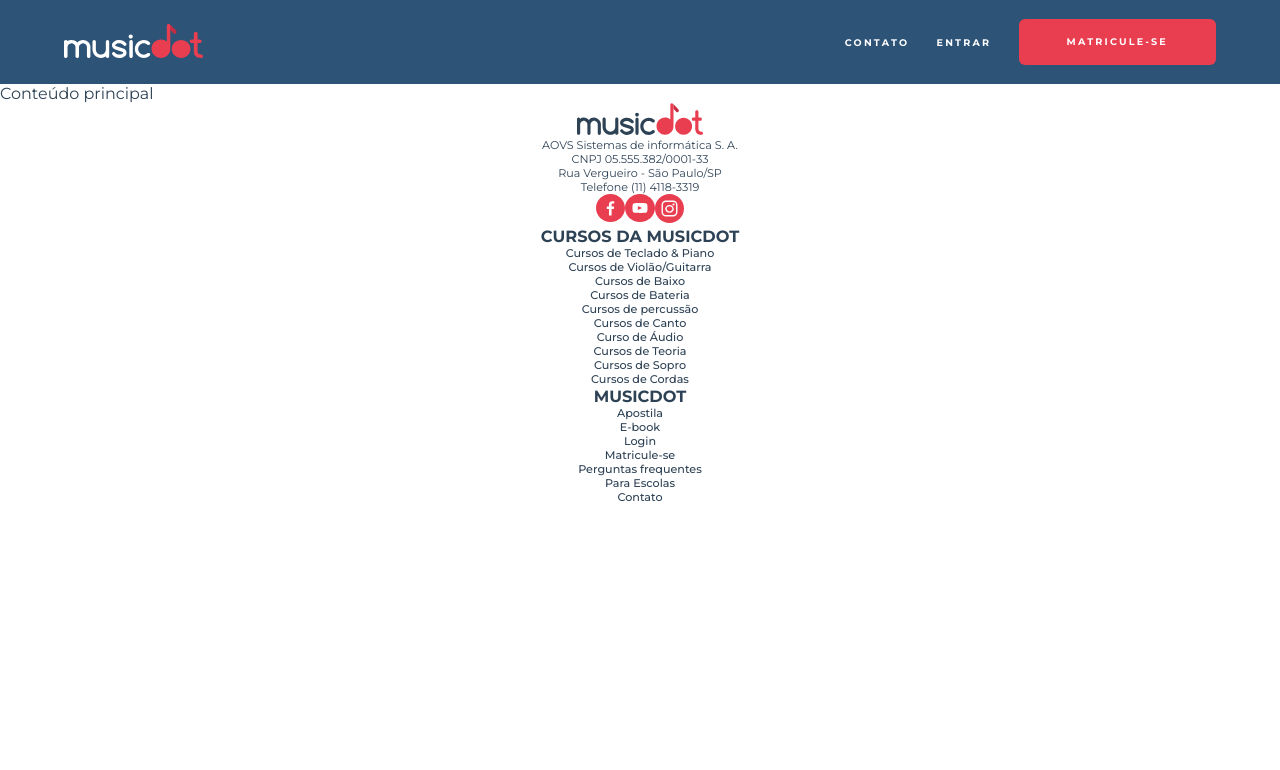
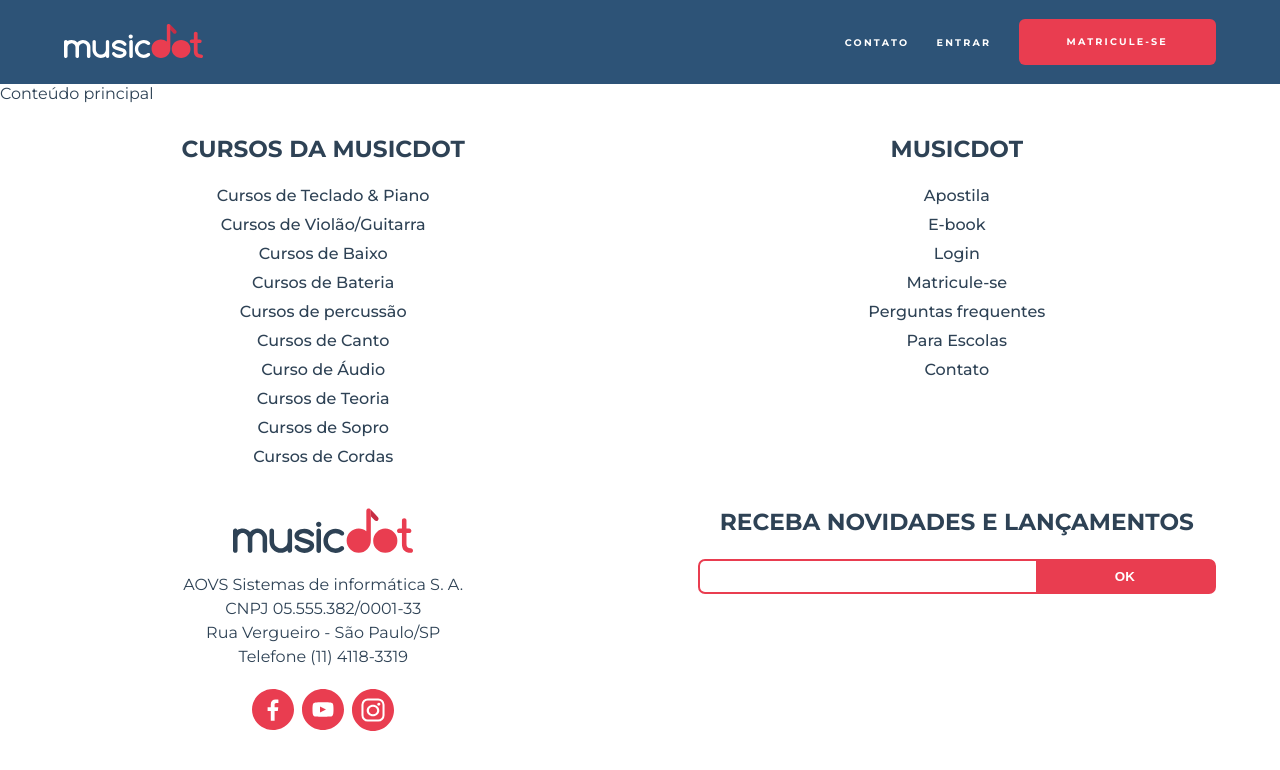
Before and after one commit to devdenisviana/projeto-musicdot, a plain HTML site: page index.html in a window 1280 px wide. Drawn offline with Linux system fonts and the light colour scheme.

Commit message:
Formulario
Criação e formatação do formulario

```diff
--- /dev/null
+++ b/css/form-newsletter.css
@@ -0,0 +1,32 @@
+.form-newsletter{
+    display: flex;
+    width: 100%;
+    overflow: hidden;
+    box-sizing: border-box;
+    border-radius: 7px;
+    border: 2px solid #e93d50;
+    background-color: #e93d50;
+}
+
+.form-newsletter_label {
+    position: absolute;
+    left: -10000px;
+    width: 1px;
+    height: 1px;
+    overflow:hidden ;
+}
+
+.form-newsletter_campo{
+    padding: .6em .4rem;
+    flex-grow: 1;
+    border: none;
+}
+
+.form-newsletter_botao{
+    flex-grow: 1;
+    border: none;
+    text-transform: uppercase;
+    font-weight: 600;
+    background-color: #e93d50;
+    color: #fff;
+}
--- a/css/rodape.css
+++ b/css/rodape.css
@@ -1,19 +1,27 @@
 .rodape {
     text-align: center;
     font-size: 0.7rem;
+    padding: 2em 5%;
 }
 
 .rodape_logo {
     width: 11.25em;
+    margin-bottom: 1em;
 }
 
 .rodape_lista-midias-sociais {
     display: flex;
     justify-content: center;
+    margin-top: 1em;
 }
 
 .rodape_item-midias-sociais {
     width: 2.62em;
+    margin: 0.25em;
+}
+
+.rodape_infos-empresa {
+    line-height: 1.5;
 }
 
 .rodape_item-midias-sociais img {
@@ -24,8 +32,44 @@
     font-size: 1.45em;
     font-weight: bold;
     text-transform: uppercase;
+    margin-bottom: 1em;
 }
 
 .rodape_item-lista {
     font-weight: 500;
+    margin: 0.625em 0;
 }
+
+@media (max-width: 640px) {
+    .rodape_secao + .rodape_secao{
+        margin-top: 2em;
+    }
+}
+
+@media (min-width: 640px) {
+    .rodape {
+        display: flex;
+        flex-wrap: wrap;
+        justify-content: space-between;
+        font-size: 1rem;
+    }
+    .rodape_secao--sobre, .rodape_secao--cursos, .rodape_secao--links, .rodape_secao--newsletter {
+        width: 45%;
+    }
+    .rodape_secao--cursos {
+        order: 1;
+        margin: 0;
+    }
+    .rodape_secao--links {
+        order: 2;
+        margin: 0;
+    }
+    .rodape_secao--sobre {
+        order: 3;
+        margin-top: 2em;
+    }
+    .rodape_secao--newsletter {
+        order: 4;
+        margin-top: 2em;
+    }
+}
--- a/index.html
+++ b/index.html
@@ -10,6 +10,7 @@
     <link rel="stylesheet" href="./css/reset.css">
     <link rel="stylesheet" href="./css/cabecalho.css">
     <link rel="stylesheet" href="./css/rodape.css">
+    <link rel="stylesheet" href="./css/form-newsletter.css">
 
 </head>
 <body>
@@ -29,10 +30,10 @@
         Conteúdo principal
     </main>
     <footer class="rodape">
-        <section>
+        <section class="rodape_secao rodape_secao--sobre" >
             <img class="rodape_logo" src="./img/logo.svg" alt="Logo da MusicDot">
 
-            <p>
+            <p class="rodape_infos-empresa">
                 AOVS Sistemas de informática S. A.
                 <br>
                 CNPJ 05.555.382/0001-33
@@ -59,7 +60,7 @@
             </ul>
         </section>
 
-        <section>
+        <section class="rodape_secao rodape_secao--cursos">
             <h2 class="rodape_titulo">Cursos da MusicDot</h2>
             <nav>
                 <ul>
@@ -77,7 +78,7 @@
             </nav>
         </section>
 
-        <section>
+        <section class="rodape_secao rodape_secao--links">
             <h2 class="rodape_titulo">MusicDot</h2>
             <nav>
                 <ul>
@@ -91,6 +92,18 @@
                 </ul>
             </nav>
         </section>
+        <section class="rodape_secao rodape_secao--newsletter">
+            <h2 class="rodape_titulo">
+                Receba novidades e lançamentos
+            </h2>
+            <form action="#" method="get" class="form-newsletter">
+                <label for="form-newsletter_label" class="form-newsletter_label">
+                    Seu email pessoal
+                </label>
+                <input type="email" id="email-newsletter" class="form-newsletter_campo">
+                <button type="submit" class="form-newsletter_botao">OK</button>
+            </form>
+        </section>
     </footer>
 </body>
 </html>
```
